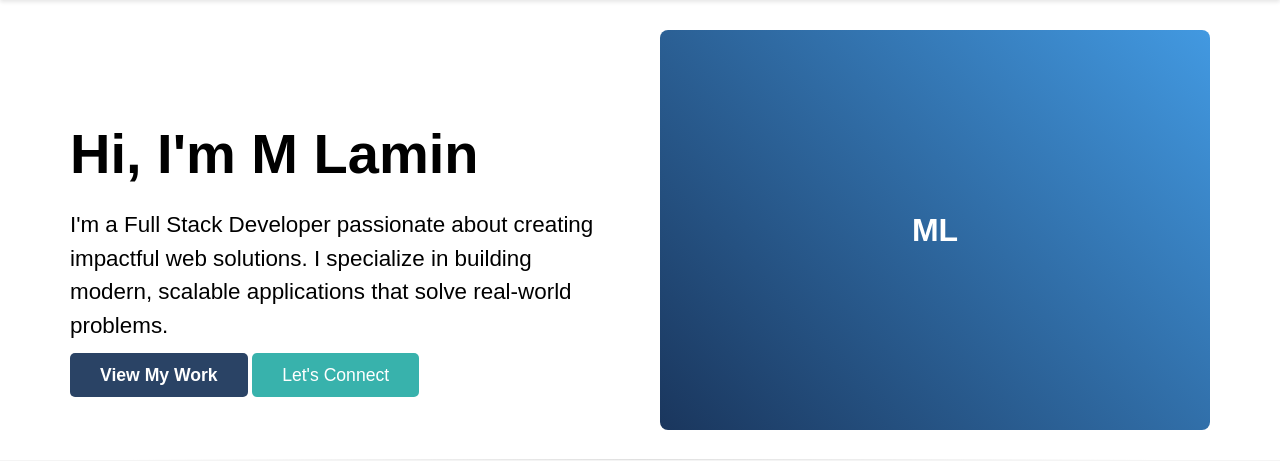
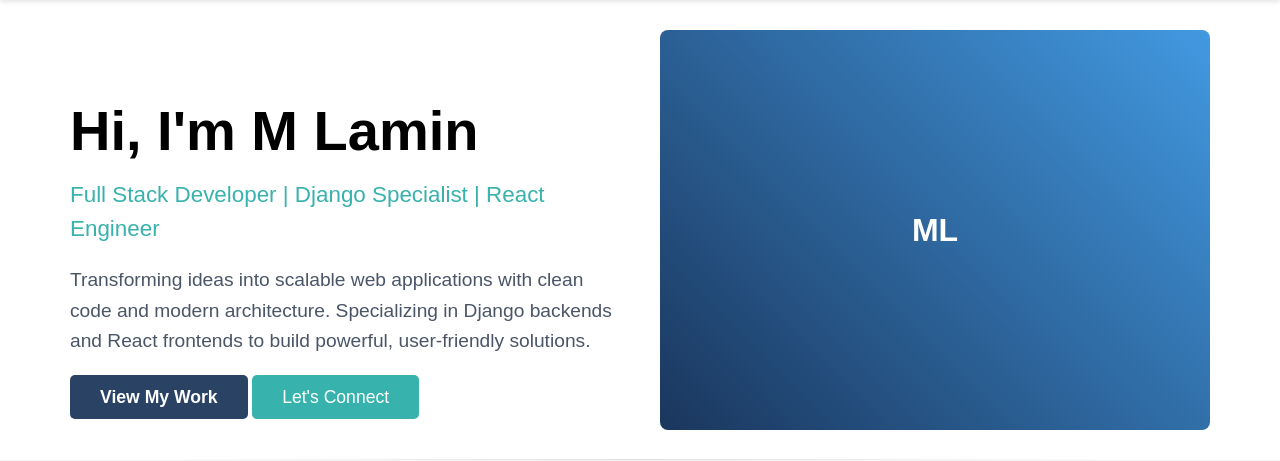
Before and after one commit to mlamin1/PersonalWebsite, a Django app: page / in a window 1280 px wide. Shown: the part 48-509 px from the top of the page. Run offline with Django 5.2, Linux system fonts and the light colour scheme.

Commit message:
updating homepage to look good

```diff
--- a/main/static/styles.css
+++ b/main/static/styles.css
@@ -155,7 +155,7 @@ nav {
     margin-bottom: 15px;
 }
 
-.hero-content p {
+.hero-content h2 {
     font-size: 1.4em;   /* Larger text */
     line-height: 1.5;
     max-width: 600px;   /* Constrain text width */
@@ -1309,3 +1309,18 @@ nav {
         max-width: 100%;
     }
 }
+
+.tagline {
+    color: var(--secondary-color);
+    font-size: 1.4em;
+    margin: 15px 0;
+    font-weight: 500;
+}
+
+.hero-content p {
+    font-size: 1.2em;
+    line-height: 1.6;
+    color: var(--text-secondary);
+    margin-bottom: 30px;
+    max-width: 600px;
+}
--- a/main/templates/main/home.html
+++ b/main/templates/main/home.html
@@ -9,7 +9,8 @@
         <div class="container hero-container">
             <div class="hero-content">
                 <h1>Hi, I'm M Lamin</h1>
-                <p>I'm a Full Stack Developer passionate about creating impactful web solutions. I specialize in building modern, scalable applications that solve real-world problems.</p>
+                <h2 class="tagline">Full Stack Developer | Django Specialist | React Engineer</h2>
+                <p>Transforming ideas into scalable web applications with clean code and modern architecture. Specializing in Django backends and React frontends to build powerful, user-friendly solutions.</p>
                 <div class="hero-buttons">
                     <a href="{% url 'projects' %}" class="btn">View My Work</a>
                     <a href="{% url 'contact' %}" class="btn-secondary">Let's Connect</a>
```
